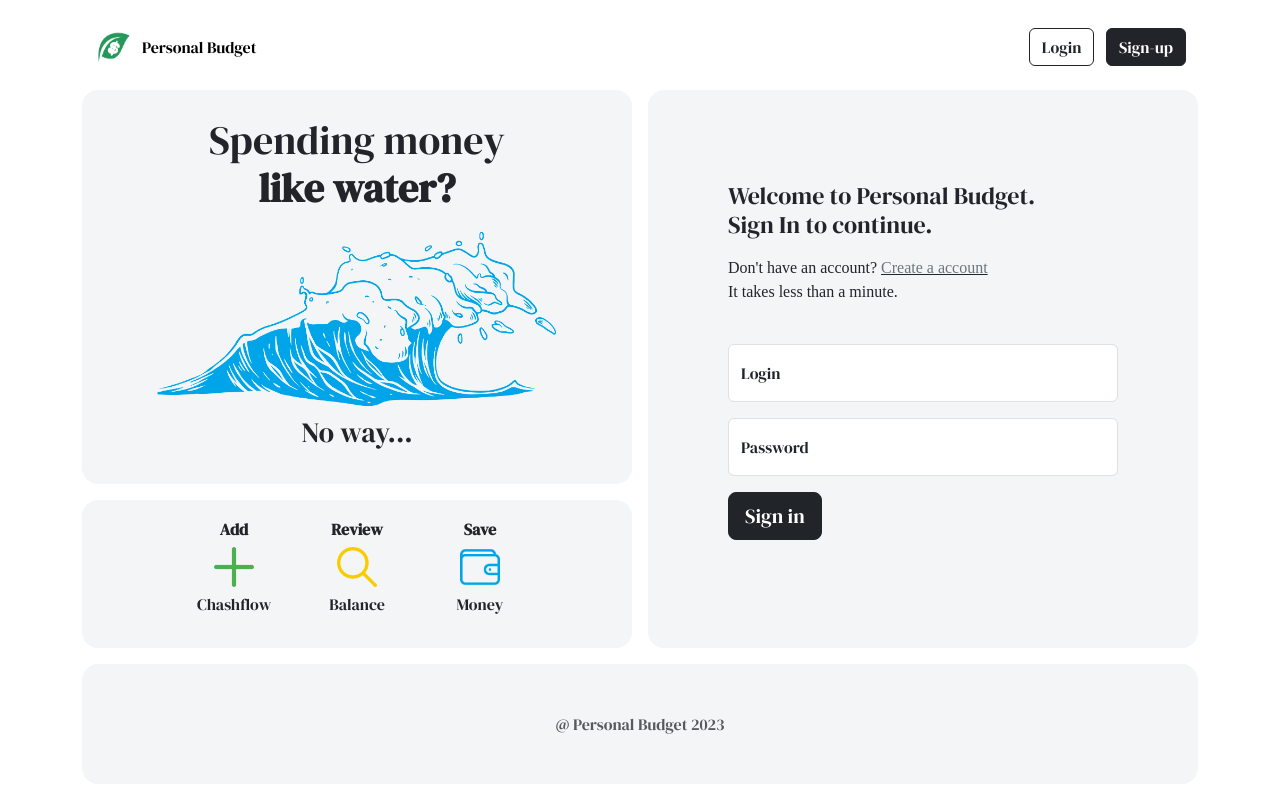
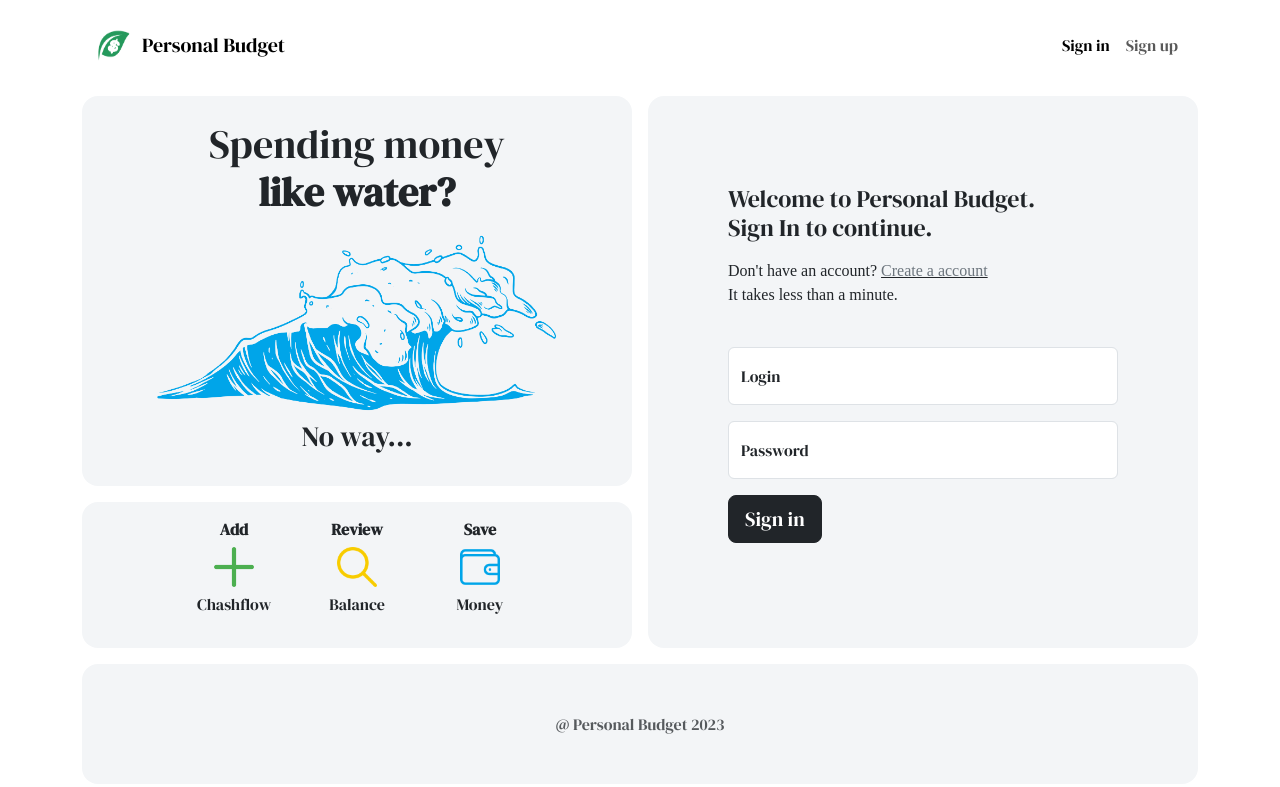
Before and after one commit to BartAdamPOZ/Personal-Budget-App, a plain HTML site: page index.html in a window 1280 px wide. Drawn offline with nearby package versions, Linux system fonts and the light colour scheme.

Commit message:
Added new navbar to sign-in and sign-up sites correct linked.

```diff
--- a/index.html
+++ b/index.html
@@ -20,17 +20,25 @@
 </head>
 <body>
   <div class="container">
-    <nav>
-        <header class="container-fluid d-flex flex-wrap align-items-center justify-content-md-between justify-content-center py-2 ">
-            <a href="index.html" class="d-inline-flex link-body-emphasis text-decoration-none">
-              <img src="./images/Logo_small-transparent.png" class="bi" width="40" height="32" role="img" aria-label="Personal-Budget-logo"><use xlink:href="index.html"></use> </img>
-              <p class="mx-2 my-1">Personal Budget</p>
-            </a>
-          <div class=" text-end">
-            <a href="./index.html"><button type="button" class="btn btn-outline-dark me-2">Login</button></a>
-            <a href="./sign-up.html"><button type="button" class="btn btn-dark">Sign-up</button></a>
-          </div>
-        </header>
+    <nav class="navbar navbar-expand-lg">
+      <div class="container-fluid">
+        <a class="navbar-brand d-inline-flex align-items-center py-2" href="./main.html"><img src="./images/Logo_small-transparent.png" class="bi" width="40" height="32" role="img" aria-label="Personal-Budget-logo"><use xlink:href="main.html"></use></img> <p class="mx-2 my-1">Personal Budget</p> </a>
+        <button class="navbar-toggler" type="button" data-bs-toggle="collapse" data-bs-target="#navbarNavDropdown" aria-controls="navbarNavDropdown" aria-expanded="false" aria-label="Toggle navigation">
+          <span class="navbar-toggler-icon"></span>
+        </button>
+        <div class="collapse navbar-collapse" id="navbarNavDropdown" style="justify-content: end
+        ;">
+          <ul class="navbar-nav">
+            <li class="nav-item">
+              <a class="nav-link active" aria-current="page" href="./index.html">Sign in</a>
+            </li>
+            <li class="nav-item">
+              <a class="nav-link" aria-current="page" href="./sign-up.html">Sign up</a>
+            </li>
+
+          </ul>
+        </div>
+      </div>
     </nav>
     <div id="img" class="container-fluid">
       <h1>Spending money <br> <strong>like water?</strong></h1>
--- a/styles.css
+++ b/styles.css
@@ -77,6 +77,7 @@ nav{
 footer {
   background-color: #F3F5F7;
   grid-area: footer;
+  border-radius: 10px;
 }
 
 
```
Also changed, not shown: sign-up.html (+17 -12 lines).
